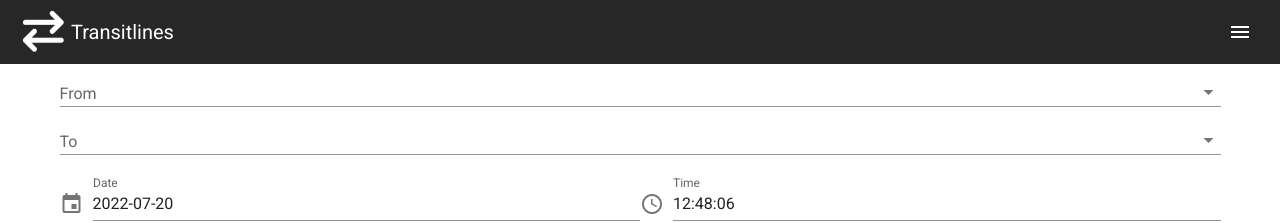
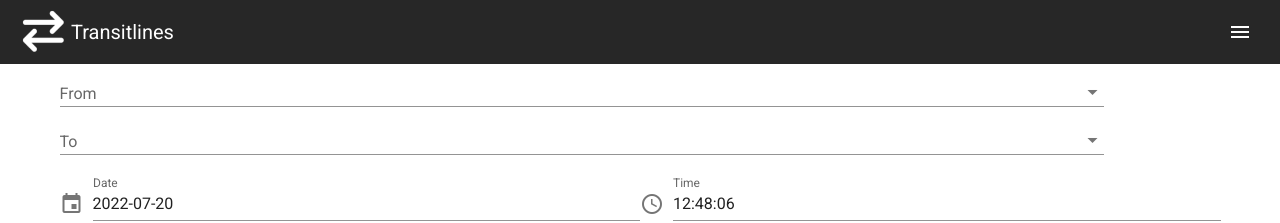
Before and after one commit to Maxi03milian/Transitlines, a Vue app: page /connections in a window 1280 px wide. Shown: the top 223 px of the page. Built offline with nearby package versions, Linux system fonts and the light colour scheme.

Commit message:
added search switch

```diff
--- a/src/main.js
+++ b/src/main.js
@@ -8,7 +8,7 @@ import vuetify from './plugins/vuetify'
 import { library } from '@fortawesome/fontawesome-svg-core'
 
 /* import specific icons */
-import { faTrainSubway, faBus, faCircleQuestion, faTrainTram, faArrowRight } from '@fortawesome/free-solid-svg-icons'
+import { faTrainSubway, faBus, faCircleQuestion, faTrainTram, faArrowRight, faRetweet } from '@fortawesome/free-solid-svg-icons'
 
 /* import font awesome icon component */
 import { FontAwesomeIcon } from '@fortawesome/vue-fontawesome'
@@ -17,7 +17,7 @@ import './registerServiceWorker'
 
 
 /* add icons to the library */
-library.add(faTrainSubway, faBus, faCircleQuestion, faTrainTram, faArrowRight)
+library.add(faTrainSubway, faBus, faCircleQuestion, faTrainTram, faArrowRight, faRetweet)
 
 /* add font awesome icon component */
 Vue.component('font-awesome-icon', FontAwesomeIcon)
--- a/src/views/Connections.vue
+++ b/src/views/Connections.vue
@@ -2,6 +2,8 @@
   <div>
     <Header />
     <div class="input container content">
+      <div class="topInputs">
+        <div class="textInputs">
           <v-autocomplete
             class="inputItem"
             color="#262626"
@@ -24,6 +26,17 @@
             dense
             label="To"
           ></v-autocomplete>
+        </div>
+        <div class="switchButtonContainer">
+          <button class="switchButton" @click="swapSearch">
+            <font-awesome-icon
+              icon="fa-solid fa-retweet"
+              size="2x"
+              class="customIcons"
+            />
+          </button>
+        </div>
+      </div>
       <div class="routeOptions">
         <v-menu
           ref="menu"
@@ -255,6 +268,12 @@ export default {
           this.$store.commit("updateToStations", data);
         });
     },
+    swapSearch() {
+      const val1 = document.querySelector("#input1").value;
+      const val2 = document.querySelector("#input2").value;
+      document.querySelector("#input1").value = val2;
+      document.querySelector("#input2").value = val1;
+    },
   },
 };
 </script>
@@ -305,4 +324,19 @@ export default {
   flex-direction: row;
   justify-content: space-between;
 }
+
+.topInputs {
+  display: grid;
+  grid-template-columns: 90% 10%;
+}
+
+.switchButtonContainer {
+  display: flex;
+  align-items: center;
+  justify-content: center;
+}
+
+.switchButton {
+  transform: rotate(90deg);
+}
 </style>
```
Also changed, not shown: 1 other file (tests, documents, lock files or other folders). Lines whose indentation alone changed are shown as unchanged.
